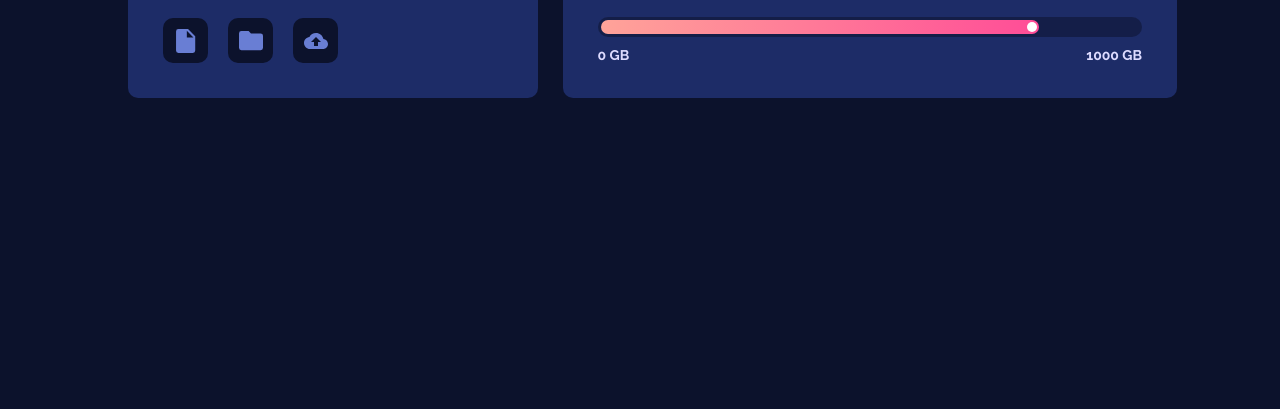
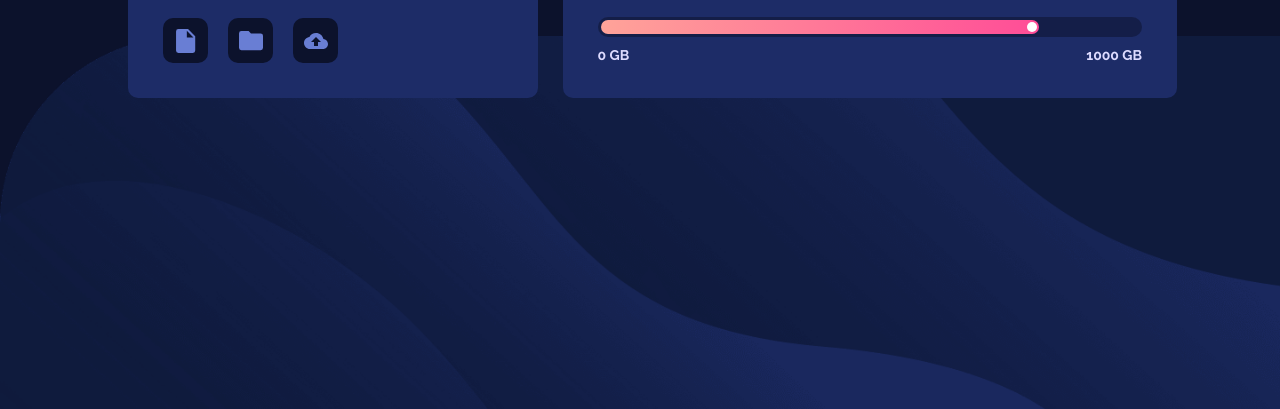
Before and after one commit to mhmd-aboudalla/fylo-data-storage-component-master, a plain HTML site: page index.html in a window 1280 px wide. Shown: the part 391-800 px from the top of the page. Drawn offline with Linux system fonts and the light colour scheme.

Commit message:
Update Style.css

```diff
--- a/Style.css
+++ b/Style.css
@@ -11,7 +11,7 @@
 body {
     height: 100vh;
     color: white;
-    background-image: url("images/bg-mobile.png");
+    background-image: url("bg-mobile.png");
     background-repeat: no-repeat;
     background-size: 100%;
     font-family: 'Raleway', sans-serif;
@@ -126,7 +126,7 @@ form {
 
 @media only screen and (min-width: 1024px) {
     body {
-        background-image: url("images/bg-desktop.png");
+        background-image: url("bg-desktop.png");
         background-color: hsl(229, 57%, 11%);
         background-position: bottom;
         background-size: contain;
```
